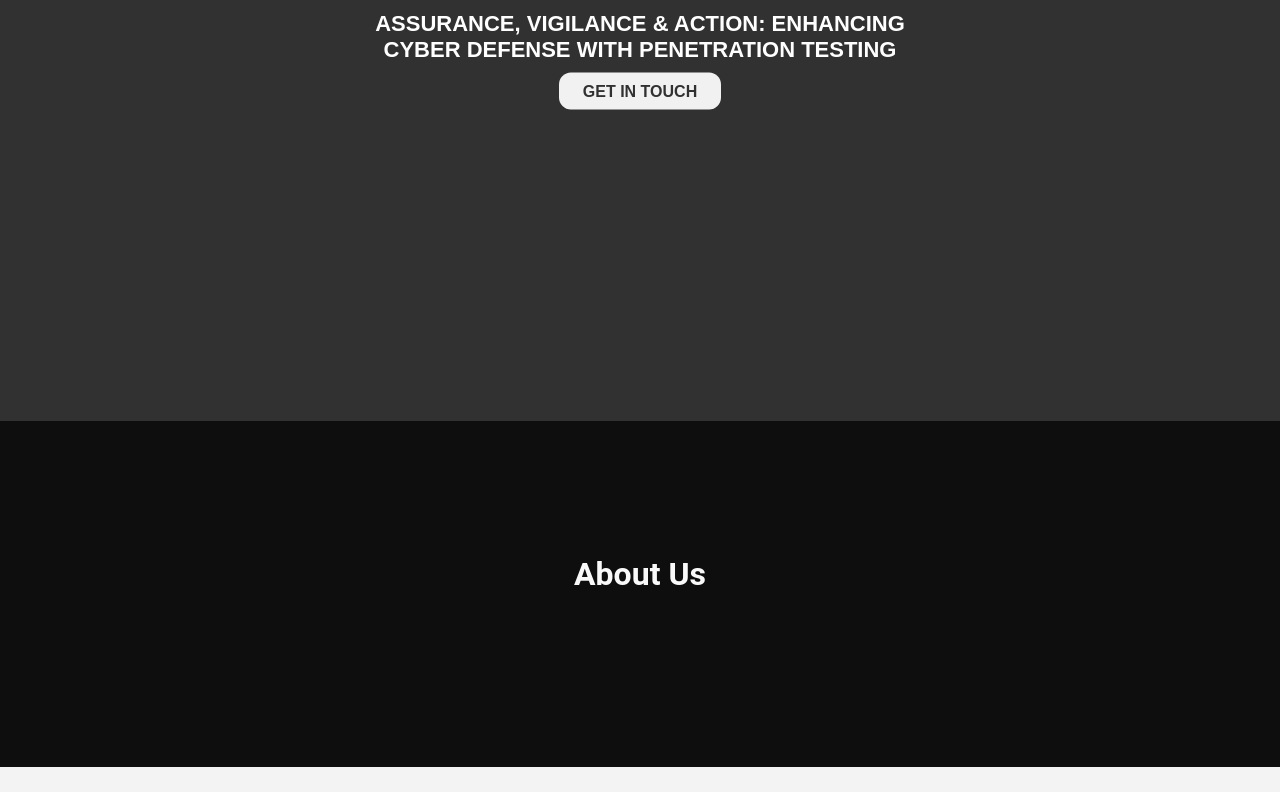
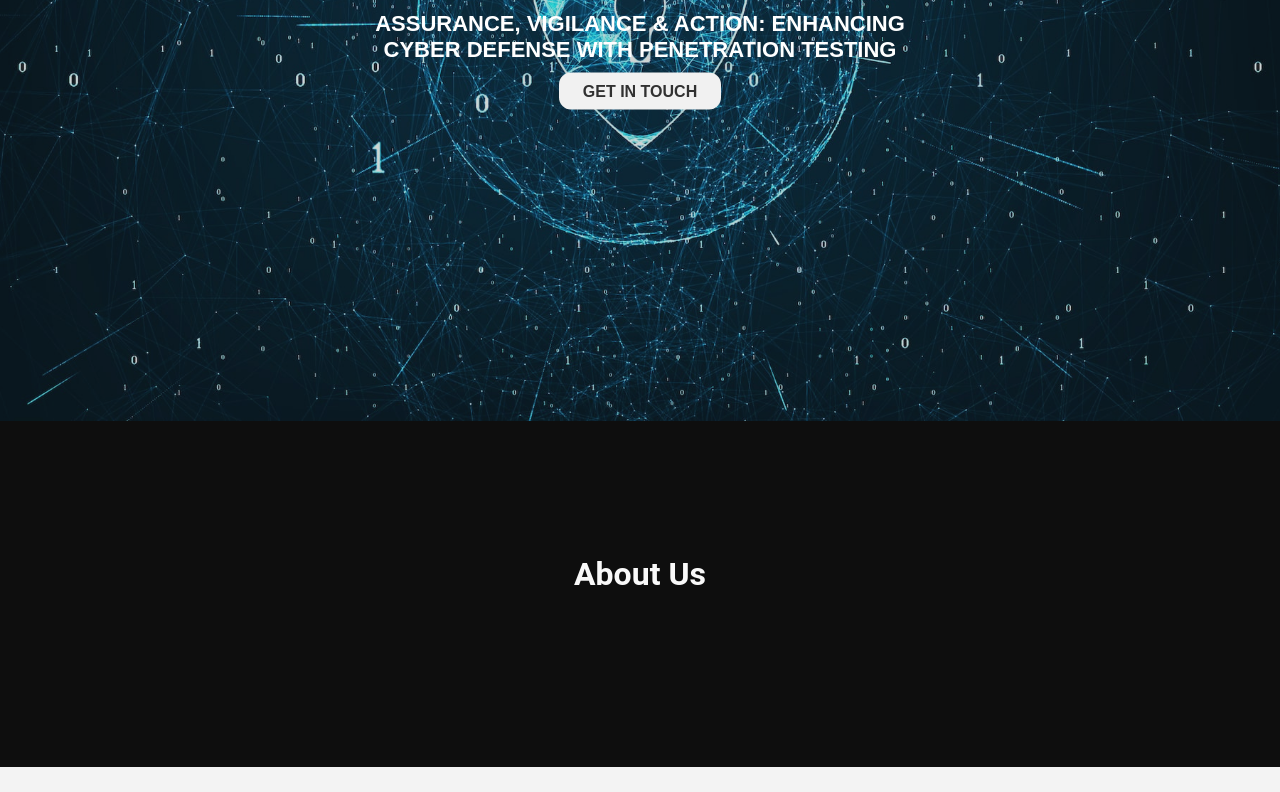
Before and after one commit to agusguerra/RedGeek, a plain HTML site: page index.html in a window 1280 px wide. Shown: the part 379-1171 px from the top of the page. Drawn offline with nearby package versions, Linux system fonts and the light colour scheme; the site is published under a folder, as on GitHub Pages, so addresses that start at the root find nothing.

Commit message:
Update style.css

```diff
--- a/style.css
+++ b/style.css
@@ -25,7 +25,7 @@ html, body{
 
 .main-banner::before{
     content: "";
-    background-image: url(/images/cybersecurity1.jpg);
+    background-image: url(images/cybersecurity1.jpg);
     background-size: cover;
     background-position: center center;
     position: absolute;
```
